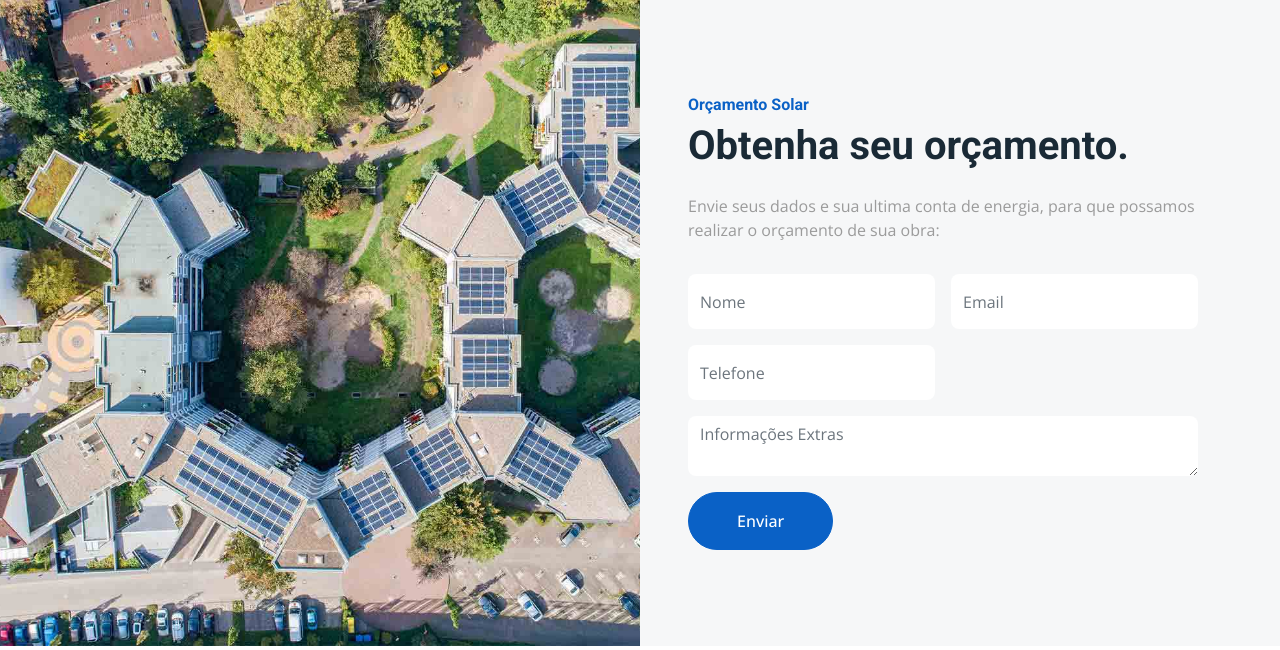
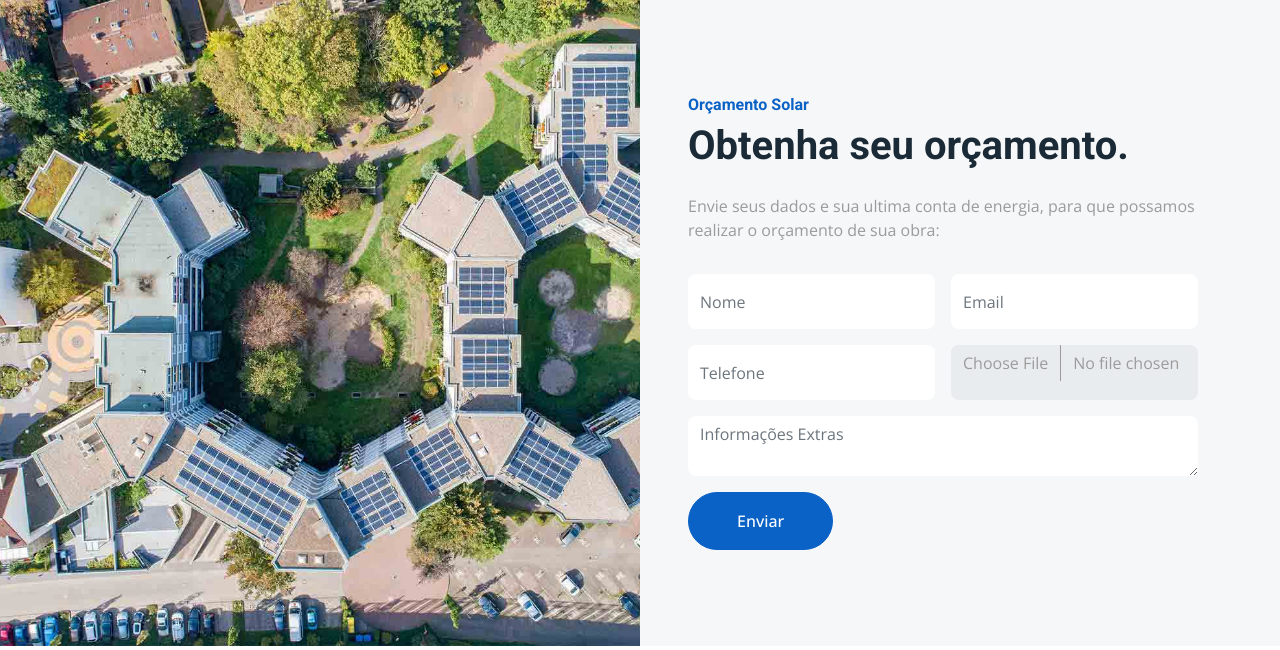
Before and after one commit to Dkluizz/Site-Solar, a PHP site: page / in a window 1280 px wide. Shown: the part 4440-5090 px from the top of the page. Run offline with PHP 8.4, Linux system fonts and the light colour scheme; some libraries are stand-ins or nearby versions.

Commit message:
Update index.php
anexo orçamento

```diff
--- a/index.php
+++ b/index.php
@@ -340,7 +340,9 @@
                                 <div class="col-12 col-sm-6">
                                     <input type="text" class="form-control border-0" placeholder="Telefone" style="height: 55px;">
                                 </div>
-
+                                <div class="col-12 col-sm-6">
+                                    <input type="file" class="form-control border-0" placeholder="Telefone" style="height: 55px;">
+                                </div>
                                 <div class="col-12">
                                     <textarea class="form-control border-0" placeholder="Informações Extras"></textarea>
                                 </div>
```
